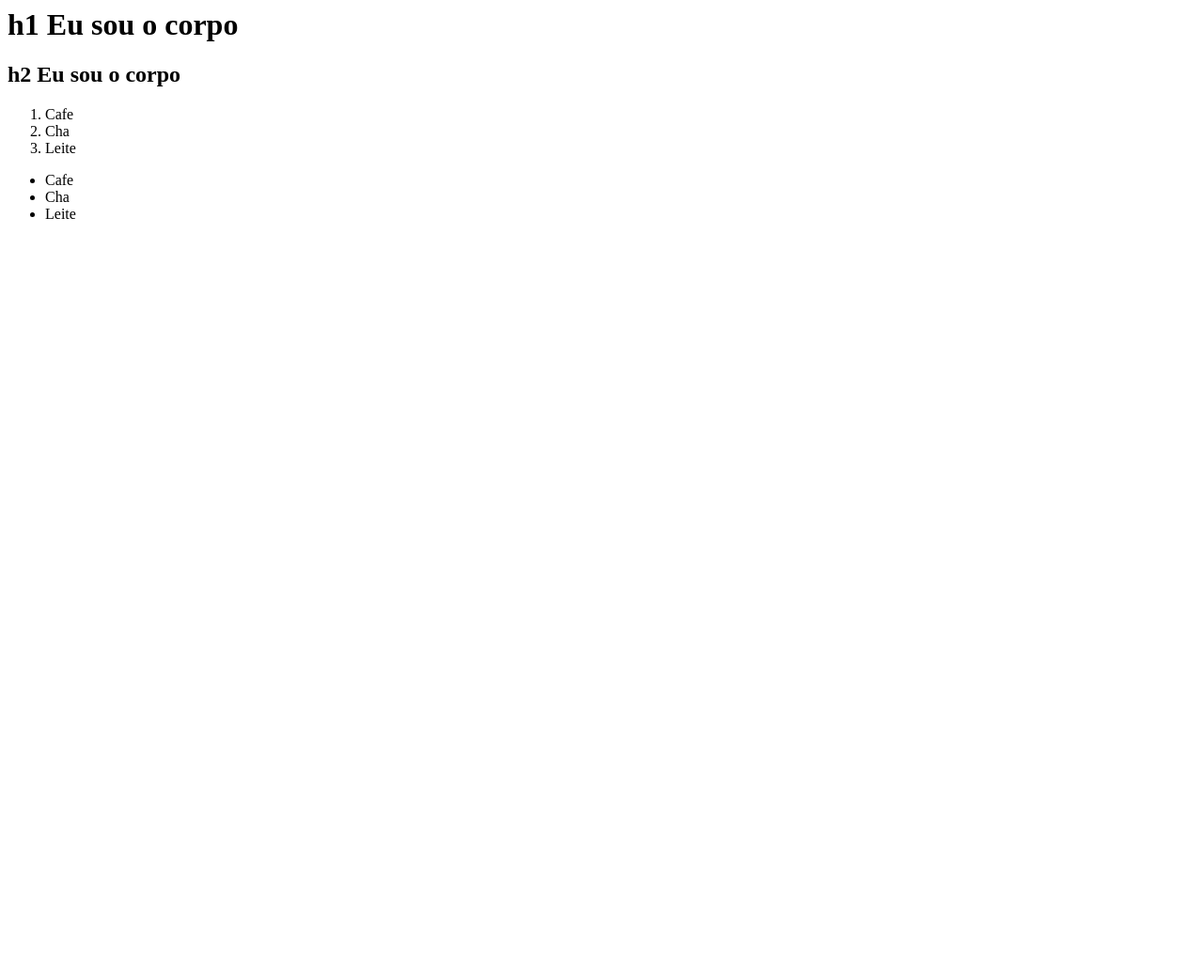
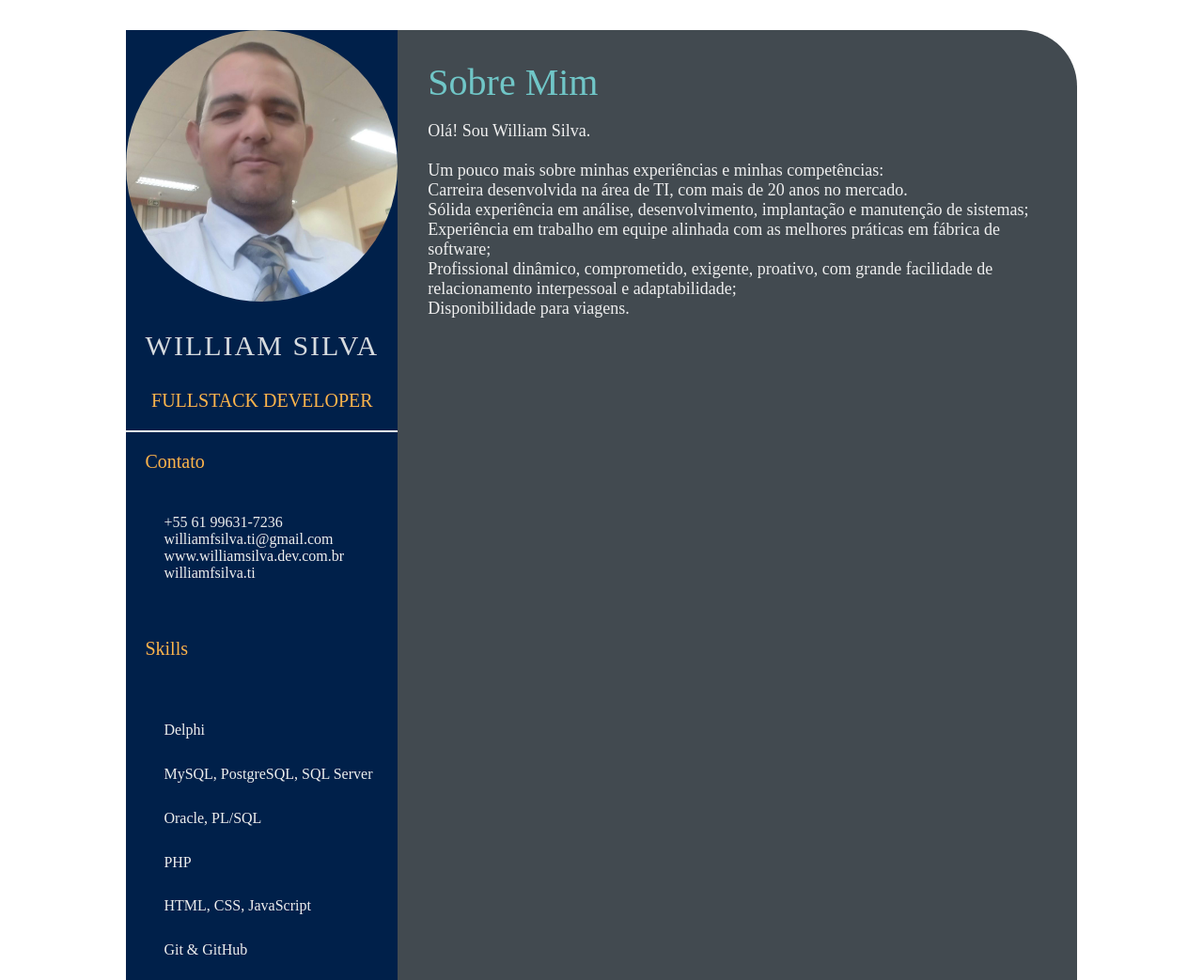
Before and after one commit to WilliamfSilva/devweekgit.github.io, a plain HTML site: page index.html in a window 1280 px wide. Shown: the whole page at 94% size. Before the commit the page ends 800 px from the top, so only its background shows below. Drawn offline with Linux system fonts and the light colour scheme.

Commit message:
Class Day-2 (#2)
Co-authored-by: WilliafSilva <williamfsilva@gmail.com>

```diff
--- a/index.html
+++ b/index.html
@@ -1,21 +1,62 @@
-<html>
-    <head>
-        <title>
-            Olá, eu sou a cabeça
-        </title>
-    </head>
-    <body>
-        <h1>h1 Eu sou o corpo</h1>
-        <h2>h2 Eu sou o corpo</h2>
-    </body>
-    <ol>
-        <li>Cafe</li>
-        <li>Cha</li>
-        <li>Leite</li>
-    </ol>
-    <ul>
-        <li>Cafe</li>
-        <li>Cha</li>
-        <li>Leite</li>
-    </ul>
+<html lang="en">
+<head>
+    <meta charset="UTF-8">
+    <meta http-equiv="X-UA-Compatible" content="IE=edge">
+    <meta name="viewport" content="width=device-width, initial-scale=1.0">
+    <title>William Silva CV</title>
+    <link rel="stylesheet" href="style.css">
+</head>
+<body>
+    <main class="resume-contents">
+        <section class="left-section">
+            <section class="left-section-content">
+                <div class="profile">
+                    <img class="profile-image" src="img/William_Silva.jpg" alt="William Silva">
+                    <p class="name">William Silva</p>
+                    <p class="profession">FullStack Developer</p>
+                </div>
+                <div class="ontact-info">
+                    <p class="left-title">Contato</p>
+                    <ul>
+                        <li><i class="fa fa-phone"></i>+55 61 99631-7236</li>
+                        <li><i class="fa fa-envelope"></i>williamfsilva.ti@gmail.com</li>
+                        <li><i class="fa fa-globe"></i>www.williamsilva.dev.com.br</li>
+                        <li><i class="fa fa-github"></i>williamfsilva.ti</li>
+                    </ul>
+                </div>
+                <div class="skills">
+                    <p class="left-title">Skills</p>
+                    <ul>
+                        <li><p>Delphi</p></li>
+                        <li><p>MySQL, PostgreSQL, SQL Server</p></li>
+                        <li><p>Oracle, PL/SQL</p></li>
+                        <li><p>PHP</p></li>
+                        <li><p>HTML, CSS, JavaScript</p></li>
+                        <li><p>Git & GitHub</p></li>
+                    </ul>
+                </div>
+            </section>
+                </div>
+            </section>
+        </section>
+        <section class="right-section">
+            <div class="right-section-contents">
+                <section class="about gap">
+                    <div class="right-title">Sobre Mim</div>
+                    <p class="about-me-contents">
+                        Olá! Sou William Silva. <br>
+                        <br>Um pouco mais sobre minhas experiências e minhas competências:
+                        <br>Carreira desenvolvida na área de TI, com mais de 20 anos no mercado.
+                        <br>Sólida experiência em análise, desenvolvimento, implantação e manutenção de sistemas;
+                        <br>Experiência em trabalho em equipe alinhada com as melhores práticas em fábrica de
+                        software;
+                        <br>Profissional dinâmico, comprometido, exigente, proativo, com grande facilidade de
+                        relacionamento interpessoal e adaptabilidade;
+                        <br>Disponibilidade para viagens.
+                    </p>
+                </section>
+            </div>
+    </main>
+
+</body>
 </html>
--- /dev/null
+++ b/style.css
@@ -0,0 +1,117 @@
+style.css
+* {
+    margin: 0;
+    padding: 0;
+    box-sizing: border-box;
+    list-style: none;
+    font-family: 'Roboto', sans-serif;
+    background-color: #70c6c7;
+}
+
+.resume-contents {
+    min-height: 100vh;
+    width: 80%;
+    margin: 2rem auto;
+    display: grid;
+    grid-template-columns: repeat(7, 1fr);
+}
+
+.left-section {
+    grid-column: span 2;
+    height: 100%;
+    background-color: #00204A;
+}
+
+.right-section {
+    grid-column: span 5;
+    height: 100%;
+    background-color: #424a50;
+    border-radius: 0px 60px 0px 0px;
+}
+
+.left-section-contents{
+    padding: 2rem 2rem;
+}
+
+.profile {
+    width: 100%;
+    border-bottom: 2px solid #eeeeee;
+}
+
+.profile .profile-image {
+    width: 100%;
+    border-radius: 100%;
+}
+
+.name {
+    color: #D6DBDF;
+    font-size: 30px;
+    letter-spacing: 2px;
+    text-transform: uppercase;
+    text-align: center;
+}
+
+.profession {
+    color: #FDB44B;
+    font-size: 20px;
+    text-transform: uppercase;
+    text-align: center;
+}
+
+/* .contact-info { border-bottom: 2px solid #1B2631;} */
+
+.left-title {
+    color: #FDB44B;
+    font-size: 20px;
+    padding-left: 20px;
+}
+
+.contact-info, ul {
+    padding-top: 1.5rem;
+    list-style: none;
+    color: #eeeeee;
+}
+
+.contact-info ul li,
+.references ul li {
+    padding: .4rem 0;
+    color: #D6DBDF;
+}
+
+.contact-info ul li i,
+.references ul li i {
+    padding-right: 1rem;
+    font-size: 18px;
+    color: #D6DBDF;
+}
+
+.skills, ul {
+    padding-top: 1.5rem;
+}
+.skills ul li p {
+    padding: .4rem 0;
+    color: #eeeeee;
+}
+
+.right-section-contents {
+    padding: 2rem 2rem;
+}
+
+.right-title {
+    color: #70C6C7;
+    font-size: 40px;
+}
+
+.gap {
+    padding-bottom: 2rem;
+}
+.about-me-contents {
+    font-size: 18px;
+    color: #eeeeee;
+
+}
+.exp-company-name{
+    color: #FDB44B;
+    font-size: 20px;
+    padding-left: 20px;
+}
```
Also changed, not shown: img/William_Silva.jpg (added).
